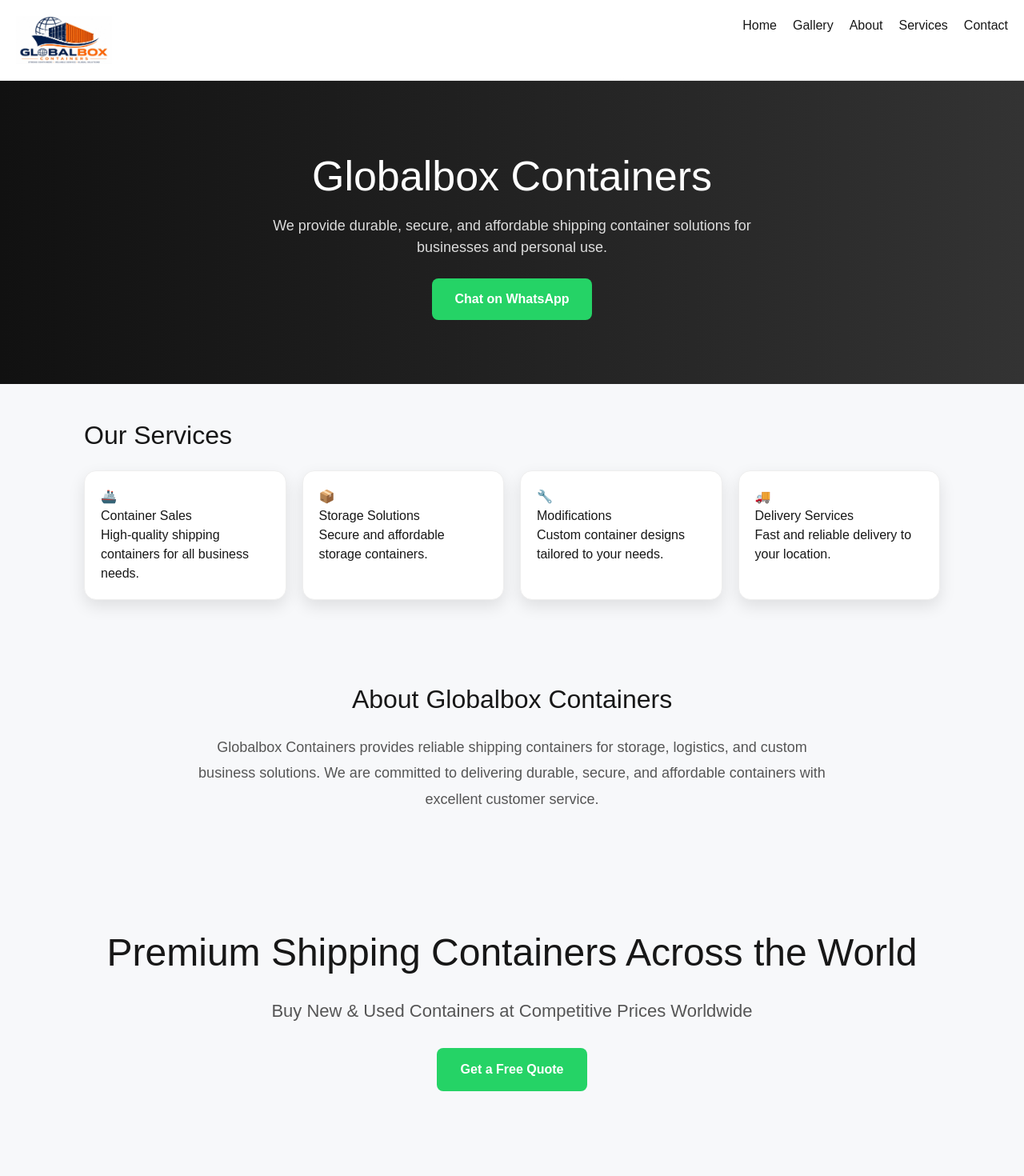
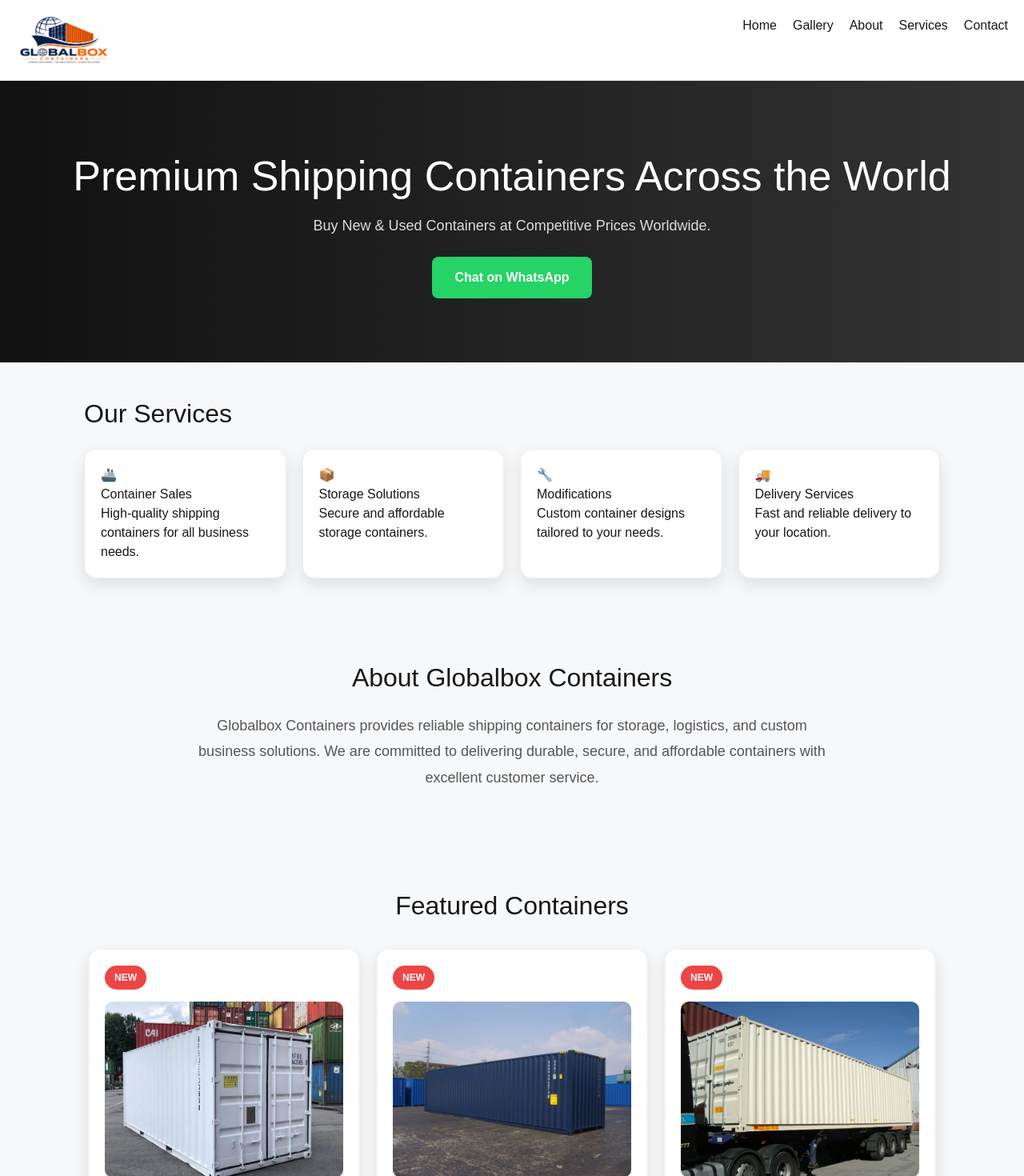
Before and after one commit to GlobalboxShippingCo/globalbox-containers, a Next.js app: page / in a window 1280 px wide. Shown: the top 1470 px of the page at 80% size. Built offline with nearby package versions, Linux system fonts and the light colour scheme.

Commit message:
Moved hero section to top

```diff
--- a/app/page.tsx
+++ b/app/page.tsx
@@ -49,12 +49,12 @@ export default function Home() {
   textAlign: "center"
 }}>
   <h1 style={{ fontSize: "52px", marginBottom: "10px" }}>
-    Globalbox Containers
-  </h1>
+  Premium Shipping Containers Across the World
+</h1>
 
-  <p style={{ fontSize: "18px", color: "#ddd", maxWidth: "600px", margin: "0 auto" }}>
-    We provide durable, secure, and affordable shipping container solutions for businesses and personal use.
-  </p>
+<p style={{ fontSize: "18px", color: "#ddd", maxWidth: "700px", margin: "0 auto" }}>
+  Buy New & Used Containers at Competitive Prices Worldwide.
+</p>
 
    <a
   href="https://wa.me/18606897427"
@@ -145,48 +145,6 @@ export default function Home() {
     logistics, and custom business solutions. We are committed to delivering
     durable, secure, and affordable containers with excellent customer service.
   </p>
-</section>
-
-<section
-  style={{
-    textAlign: "center",
-    padding: "80px 20px",
-  }}
->
-  <h1
-    style={{
-      fontSize: "48px",
-      marginBottom: "20px",
-    }}
-  >
-    Premium Shipping Containers Across the World
-  </h1>
-
-  <p
-    style={{
-      fontSize: "22px",
-      marginBottom: "30px",
-      color: "#555",
-    }}
-  >
-    Buy New & Used Containers at Competitive Prices Worldwide
-  </p>
-
-  <a
-    href="https://wa.me/18606897427"
-    target="_blank"
-    style={{
-      display: "inline-block",
-      padding: "15px 30px",
-      background: "#25D366",
-      color: "white",
-      textDecoration: "none",
-      borderRadius: "8px",
-      fontWeight: "bold",
-    }}
-  >
-    Get a Free Quote
-  </a>
 </section>
 
      {/* FEATURED CONTAINERS */}
```
